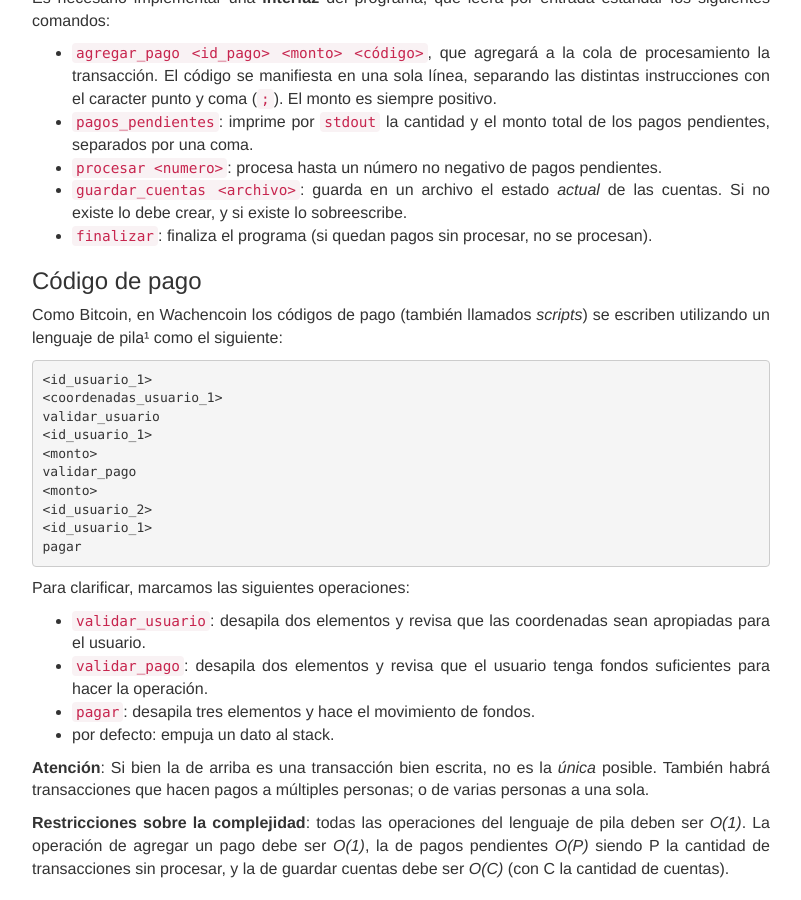
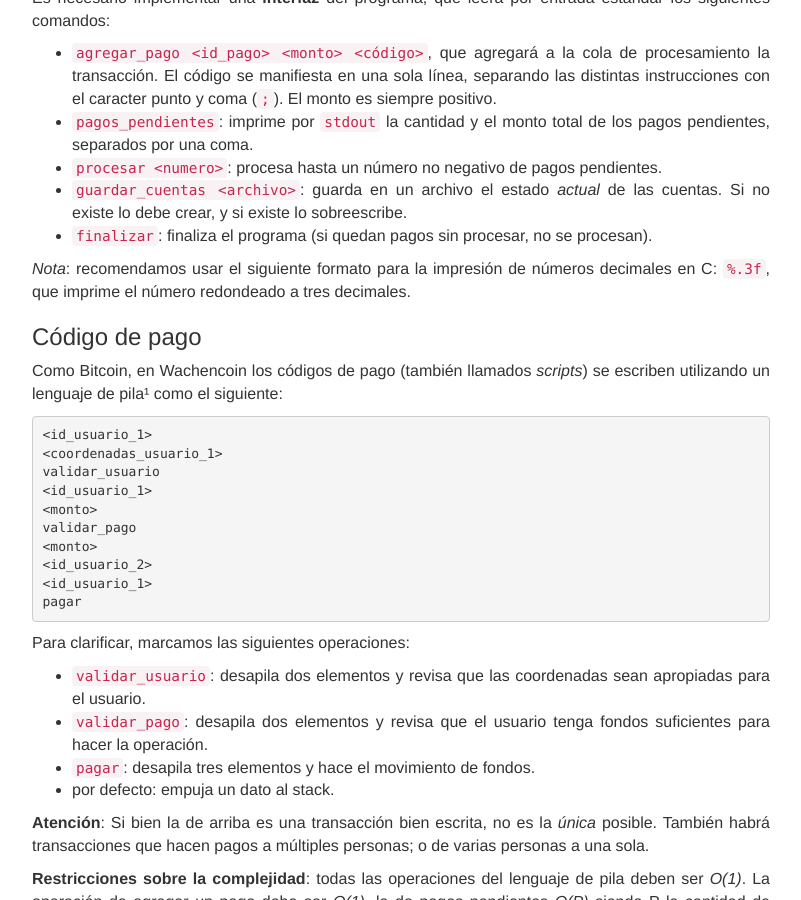
Before and after one commit to algoritmos-rw/algoritmos, a Jekyll site: the page built from static/tps/2017_2/tp1/index.md, in a window 1280 px wide and 900 px high, scrolled down 2599 px. Shown: the whole window, without its empty margins (239-1040 px from the left). Built offline with Jekyll 4.4.1, drawn with Linux system fonts in a browser that asks for light colours.

Commit message:
Recomendación de formato de cadenas.

```diff
--- a/static/tps/2017_2/tp1/index.md
+++ b/static/tps/2017_2/tp1/index.md
@@ -150,6 +150,9 @@
 cuentas. Si no existe lo debe crear, y si existe lo sobreescribe.
 * `finalizar`: finaliza el programa (si quedan pagos sin procesar, no se
 procesan).
+
+*Nota*: recomendamos usar el siguiente formato para la impresión de números
+decimales en C: `%.3f`, que imprime el número redondeado a tres decimales.
 
 ### Código de pago
 
```
